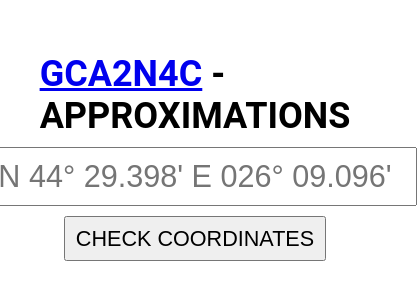
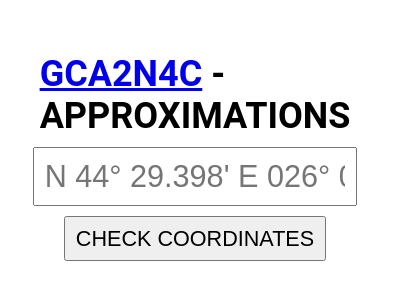
Before and after one commit to Jean-M22/Geocaching, a website: page _external/@Dino_Master2000/Approximations/public/geochecker.html in a window 390 px wide. Shown: the part 256-556 px from the top of the page, 417 px wide, since content can reach past the window. Drawn offline with Linux system fonts and the light colour scheme.

Commit message:
Update geochecker.html

```diff
--- a/_external/@Dino_Master2000/Approximations/public/geochecker.html
+++ b/_external/@Dino_Master2000/Approximations/public/geochecker.html
@@ -1,2 +1,55 @@
 <!-- Generated by ChatGPT -->
-<!DOCTYPE html><html><head><title>GCA2N4C - Approximations</title><style>.center{display:flex;flex-direction:column;justify-content:center;align-items:center;height:90vh}@import url('https://fonts.googleapis.com/css2?family=Roboto:wght@300&display=swap');body{font-family:'Roboto',sans-serif}div{font-size:1.5em;padding:20px;font-weight:bold;text-transform:uppercase;padding-bottom:10px}input{width:420px;font-size:1.275em;padding:10px;text-align:center}button{line-height:1;font-size:.9em;padding:10px;margin:10px}</style></head><body><div class="center"><div><a href="https://coord.info/GCA2N4C">GCA2N4C</a> - Approximations</div><input type="text" placeholder="N 44° 29.398' E 026° 09.096'"><button type="submit">CHECK COORDINATES</button></div></body></html>
+<!DOCTYPE html>
+<html>
+<head>
+  <title>GCA2N4C - Approximations</title>
+  <meta name="viewport" content="width=device-width, initial-scale=1">
+  <style>
+    .center {
+      display: flex;
+      flex-direction: column;
+      justify-content: center;
+      align-items: center;
+      height: 90vh;
+    }
+    @import url('https://fonts.googleapis.com/css2?family=Roboto:wght@300&display=swap');
+    body {
+      font-family: 'Roboto', sans-serif;
+    }
+    div {
+      font-size: 1.5em;
+      padding: 20px;
+      font-weight: bold;
+      text-transform: uppercase;
+      padding-bottom: 10px;
+    }
+    input {
+      width: 420px;
+      font-size: 1.275em;
+      padding: 10px;
+      text-align: center;
+    }
+    button {
+      line-height: 1;
+      font-size: 0.9em;
+      padding: 10px;
+      margin: 10px;
+    }
+    @media only screen and (max-width: 480px) {
+      .center {
+        flex-direction: column;
+      }
+      input {
+        width: 90%;
+      }
+    }
+  </style>
+</head>
+<body>
+  <div class="center">
+    <div><a href="https://coord.info/GCA2N4C">GCA2N4C</a> - Approximations</div>
+    <input type="text" placeholder="N 44° 29.398' E 026° 09.096'">
+    <button type="submit">CHECK COORDINATES</button>
+  </div>
+</body>
+</html>
```
